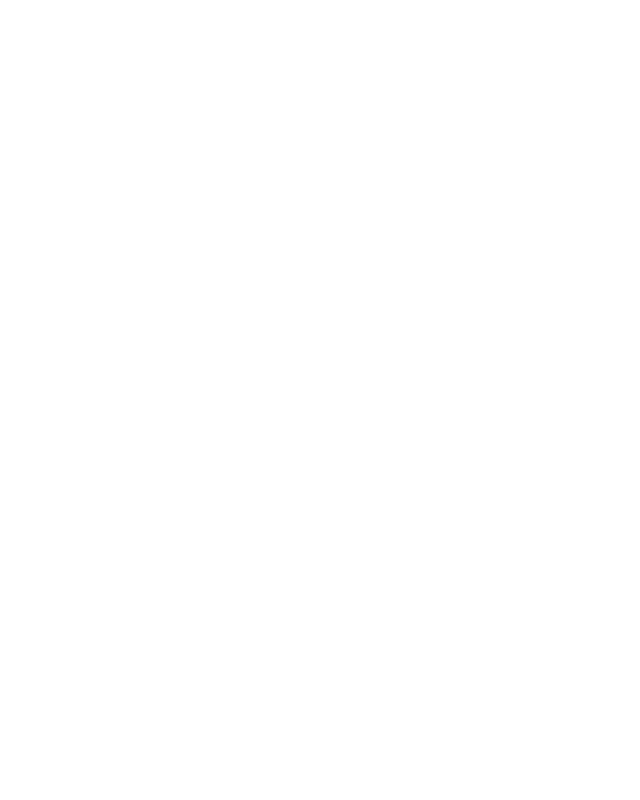
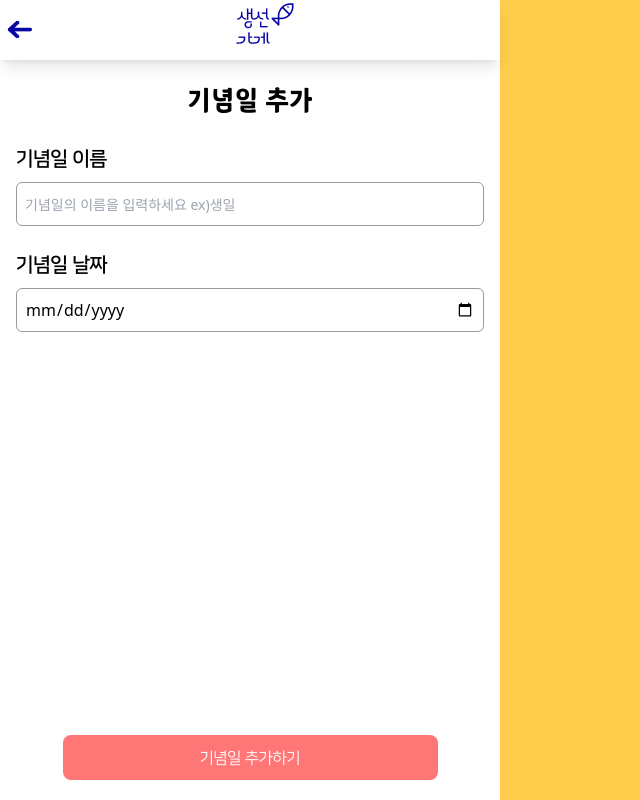
Before and after one commit to sun-mart-egg/funding-gift, a React (Vite) app in the folder FE/: page /new-anniversary in a window 1280 px wide. Before the commit this address had no page. Shown: the whole page, without its empty margins (0-640 px from the left). Built offline with nearby package versions, Linux system fonts and the light colour scheme.

Commit message:
[FE][feat] 기념일 추가 페이지 초기화면, 디자인 완료

```diff
--- a/FE/src/App.jsx
+++ b/FE/src/App.jsx
@@ -30,6 +30,7 @@
 import FundingMain from "./components/Funding/pages/FundingMain.jsx";
 import StoryPage from "./components/Funding/pages/StoryPage.jsx";
 import MyPage from "./components/Funding/pages/MyPage.jsx";
+import NewAnniversaryPage from "./components/Funding/pages/NewAnniversaryPage.jsx";
 
 function App() {
   return (
@@ -60,6 +61,7 @@
           <Route path="/anniversary-list" element={<AnniversaryListPage />} />
           <Route path="/address-list" element={<AddressListPage />} />
           <Route path="/account-list" element={<AccountListPage />} />
+          <Route path="/new-anniversary" element={<NewAnniversaryPage />} />
           <Route path="/calendar" element={<Calendar />} />
           <Route path="/friends" element={<Friends />} />
           <Route path="/participate" element={<ParticipatePage />} />
@@ -70,7 +72,6 @@
 
         <Route path="/login-callback" element={<LoginCallback />} />
         <Route path="/story/:id" element={<StoryPage />} />
-
       </Routes>
     </BrowserRouter>
   );
--- a/FE/src/components/Funding/pages/AnniversaryListPage.jsx
+++ b/FE/src/components/Funding/pages/AnniversaryListPage.jsx
@@ -15,12 +15,24 @@
   return (
     <div className="sub-layer font-cusFont3 text-[14px]">
       <AnniversaryList listData={anniversaryData} className="" />
-      <button
-        className="fixed bottom-5  h-[45px] w-[80%]  rounded-md bg-cusColor3 text-white"
-        onClick={handleSelectButtonClick}
+
+      <div
+        id="buttonSection"
+        className="absolute bottom-0 flex w-full items-center justify-center space-x-4 pb-5"
       >
-        기념일 선택하기
-      </button>
+        <button
+          className="  common-btn border-cus  h-[45px] w-[45%] border border-cusColor3 bg-white text-black "
+          onClick={() => navigate("/new-anniversary")}
+        >
+          기념일 추가
+        </button>
+        <button
+          className="  h-[45px] w-[45%]  rounded-md bg-cusColor3 text-white"
+          onClick={handleSelectButtonClick}
+        >
+          기념일 선택
+        </button>
+      </div>
     </div>
   );
 }
--- a/FE/src/components/Funding/pages/MakeFundingDetail.jsx
+++ b/FE/src/components/Funding/pages/MakeFundingDetail.jsx
@@ -407,15 +407,15 @@
             <>
               <button
                 onClick={handlePrev}
-                style={{ width: "calc(40% - 10px)" }} // 버튼 너비 조정
-                className="common-btn border-cus border border-cusColor3 bg-white text-black "
+                style={{ width: "calc(45%)" }} // 버튼 너비 조정
+                className="common-btn border-cus h-[45px] border border-cusColor3 bg-white text-black "
               >
                 이전
               </button>
               <button
                 onClick={handleNext}
-                style={{ width: "calc(40% - 10px)" }} // 버튼 너비 조정
-                className="common-btn"
+                style={{ width: "calc(45%)" }} // 버튼 너비 조정
+                className=" common-btn h-[45px]"
               >
                 다음
               </button>
@@ -424,7 +424,7 @@
             <button
               onClick={handleNext}
               style={{ width: "calc(75% )" }} // 버튼 너비 조정
-              className="common-btn"
+              className="common-btn h-[45px]"
             >
               다음
             </button>
--- /dev/null
+++ b/FE/src/components/Funding/pages/NewAnniversaryPage.jsx
@@ -0,0 +1,33 @@
+import React from "react";
+
+function NewAnniversaryPage() {
+  return (
+    <div className="sub-layer">
+      <div className="title flex w-full items-center justify-center ">
+        <p className="absolute top-20 font-cusFont5 text-[30px]">기념일 추가</p>
+      </div>
+      <div className="content absolute top-32 w-full p-4">
+        <div className="anniversaryName mb-6">
+          <p className="mb-2 font-cusFont2 text-[20px]">기념일 이름</p>
+          <input
+            type="text"
+            placeholder="기념일의 이름을 입력하세요 ex)생일"
+            className="h-[44px] w-full rounded-md border border-[#9B9B9B] px-2 placeholder:text-[14px]"
+          />
+        </div>
+        <div className="anniversaryDate">
+          <p className="mb-2 font-cusFont2 text-[20px]">기념일 날짜</p>
+          <input
+            type="date"
+            className="h-[44px] w-full rounded-md border border-[#9B9B9B] px-2"
+          />
+        </div>
+      </div>
+      <div className="absolute bottom-0 flex w-full items-center justify-center space-x-4 pb-5">
+        <button className="common-btn h-[45px] w-[75%]">기념일 추가하기</button>
+      </div>
+    </div>
+  );
+}
+
+export default NewAnniversaryPage;
```
